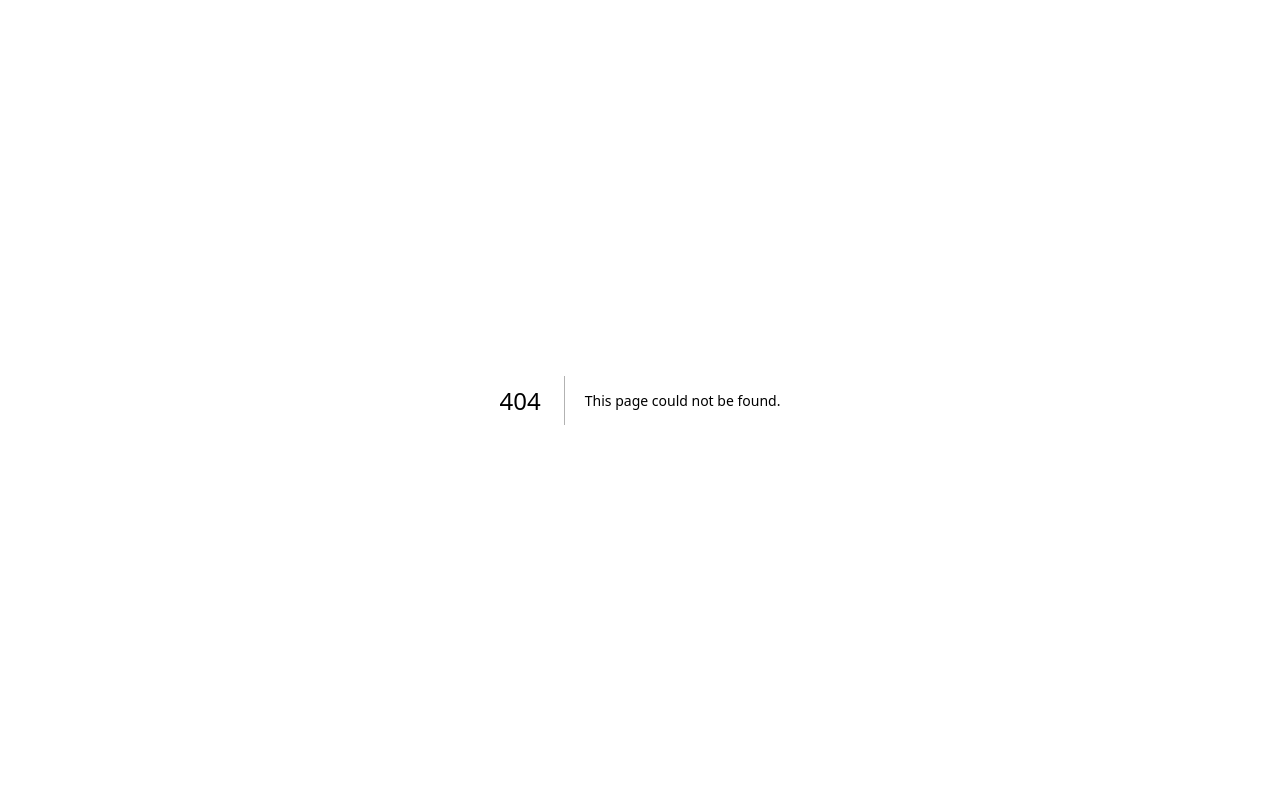
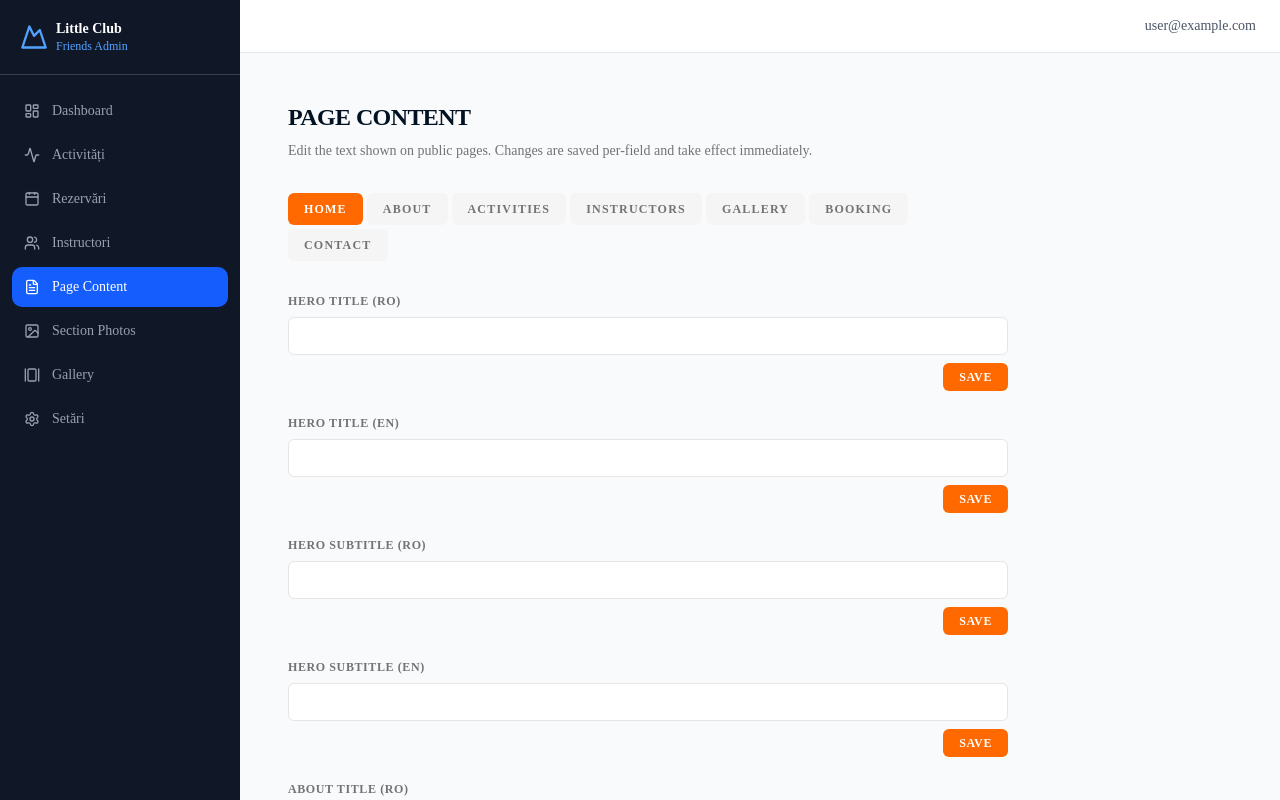
Before and after one commit to mihaialbert98/little-club-friends, a Next.js app: page /en/admin/content in a window 1280 px wide. Before the commit this address had no page. Shown: the top 800 px of the page. Built offline with nearby package versions, Linux system fonts and the light colour scheme; no server answers; the database is empty; sample sign-in values are in the browser's storage.

Commit message:
feat: add admin Page Content editor page

```diff
--- /dev/null
+++ b/app/[locale]/(admin)/admin/content/page.tsx
@@ -0,0 +1,21 @@
+import { auth } from '@/lib/auth'
+import { redirect } from 'next/navigation'
+import { db } from '@/lib/db'
+import ContentEditor from './ContentEditor'
+
+export default async function ContentPage() {
+  const session = await auth()
+  if (!session) redirect('/ro/auth')
+
+  const rows = await db.pageContent.findMany()
+
+  return (
+    <div className="p-6 max-w-3xl">
+      <h1 className="text-2xl font-black uppercase tracking-tight mb-2">Page Content</h1>
+      <p className="text-muted-foreground text-sm mb-8">
+        Edit the text shown on public pages. Changes are saved per-field and take effect immediately.
+      </p>
+      <ContentEditor initialRows={rows} />
+    </div>
+  )
+}
```
